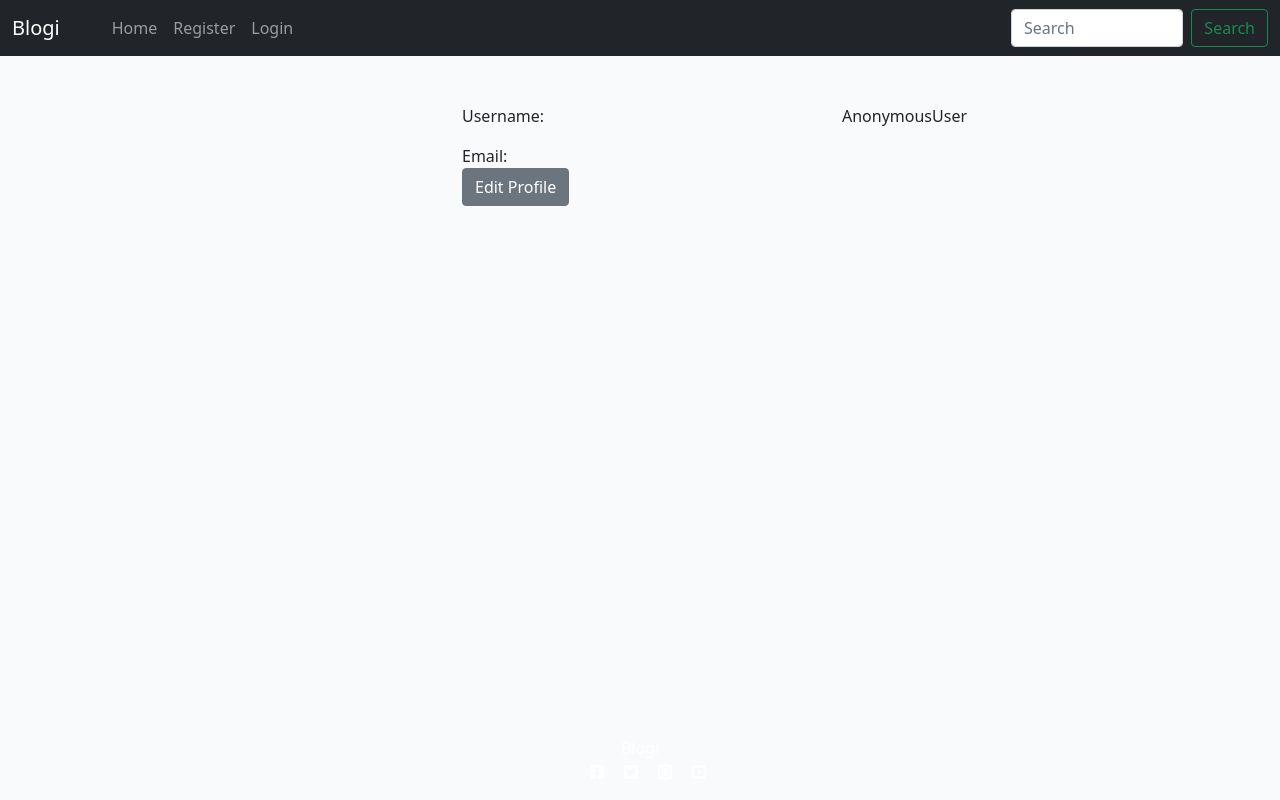
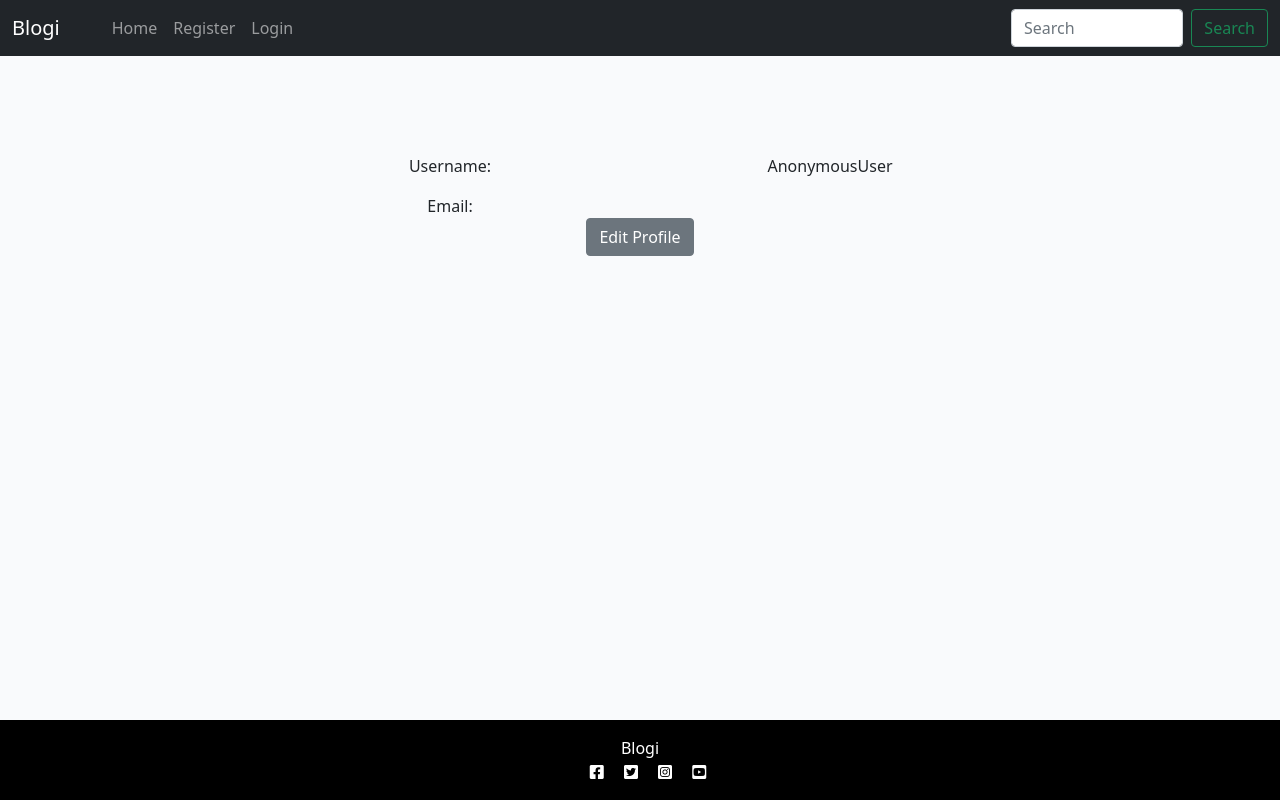
Before and after one commit to chikadim/blogi, a Django app: page /profile/ in a window 1280 px wide. Run offline with Django 3.2, Linux system fonts and the light colour scheme.

Commit message:
Fix errors on profile pages

```diff
--- a/home/templates/home/profile.html
+++ b/home/templates/home/profile.html
@@ -29,11 +29,11 @@ background: #212529b8;
 {% block content %}
 
 <div class="container profile">
-        <div class="row">
+        <div class="row info-row">
             <div class="col-md-4">
                 <div class="profile-img">
-                    {% if user.profile.image %}
-                    <img src="{{user.profile_image.url}}" alt="" width="310px" height="270px">
+                    {% if user.profile.profile_image.url %}
+                    <img src="{{user.profile.profile_image.url}}" alt="">
                     {% endif %}
                 </div>
             </div>
--- a/static/css/style.css
+++ b/static/css/style.css
@@ -6,18 +6,21 @@ body {
     background-color: #F9FAFC;
 }
 
+.home-page-container {
+    background-color: #23BBBB;
+    padding: 0 12%;
+}
+
+.footer-container {
+    background-color: black;
+    padding: 70px 0;
+}
+
 .brand {
     font-family: Lato, sans-serif;
     font-size: 1.4rem;
     font-weight: 700;
     color: #4A4A4F;
-}
-
-.home-page-container .card {
-    border: none;
-    background-color: transparent;
-    width: 20rem;
-    height: 33rem;
 }
 
 .card-title {
@@ -58,6 +61,20 @@ body {
     height: 80px;
     border-radius: 100%;
     cursor: pointer;
+}
+
+.info-row {
+    flex-direction: column;
+    justify-content: center;
+    text-align: center;
+    align-items: center;
+    padding: 50px 0;
+}
+
+.profile .profile-img img {
+    width: 80px;
+    height: 80px;
+    border-radius: 100%;
 }
 
 .name-and-time {
@@ -117,3 +134,7 @@ body {
 .card-footer .btn {
     width: 100%;
 }
+
+.confirm-sign-out {
+    margin-top: 50px;
+}
--- a/templates/base.html
+++ b/templates/base.html
@@ -86,7 +86,7 @@
         </main>
 
         <!-- Footer -->
-        <footer class="footer mt-auto py-3 dark-bg">
+        <footer class="footer mt-auto py-3 footer-container">
             <p class="m-0 text-center text-white">Blogi</p>
             <p class="m-0 text-center text-white">
                 <i class="fab fa-facebook-square ms-3"></i>
```
Also changed, not shown: home/templates/home/index.html (+5 -5 lines), home/templates/home/user_profile.html (+8 -3 lines), postdetails/templates/postdetails/index.html (+4 -3 lines), templates/account/logout.html (+6 -1 lines).
